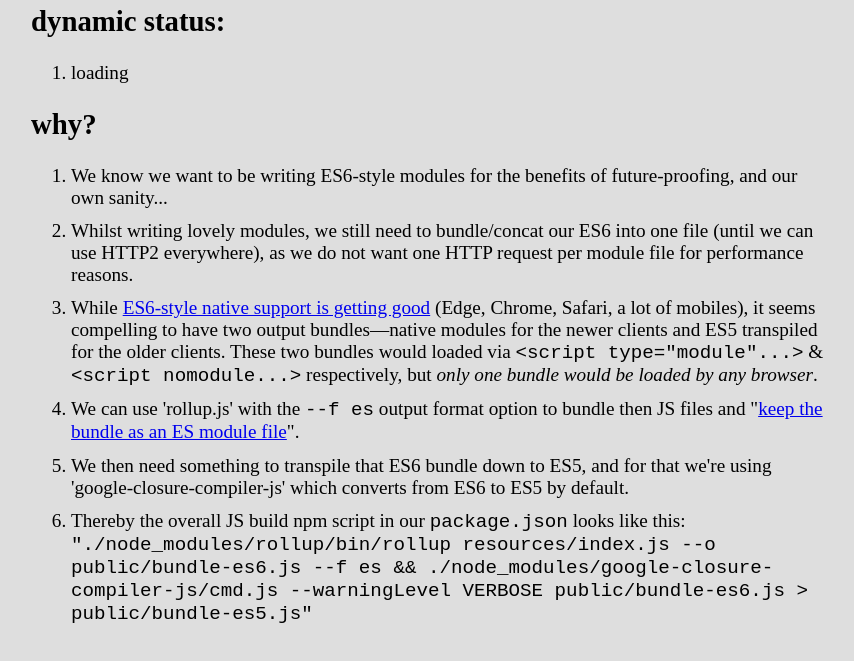
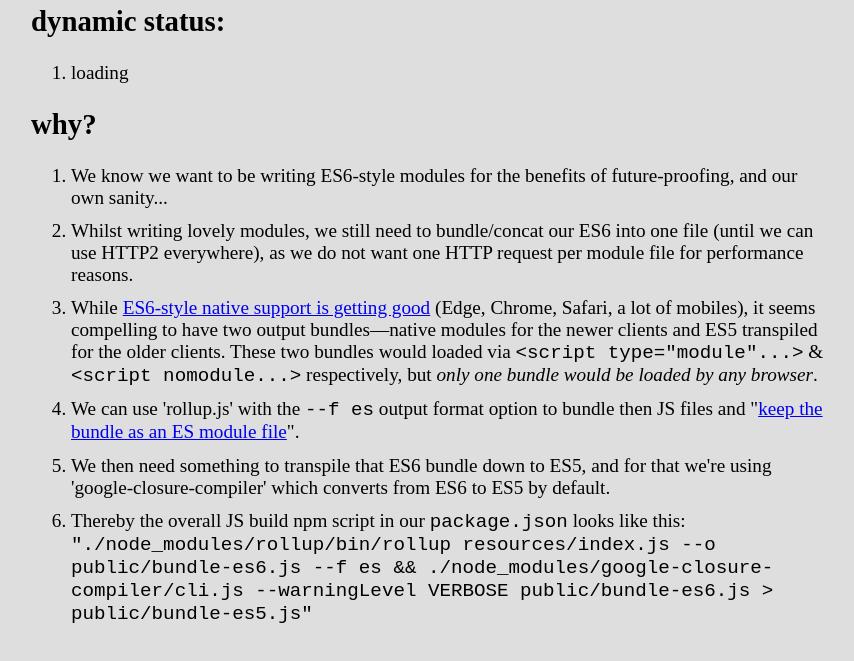
Before and after one commit to jpw/testing-rollup, a website: page public/index.html in a window 1280 px wide. Shown: the part 103-764 px from the top of the page, without its empty margins (209-1063 px from the left). Drawn offline with Linux system fonts and the light colour scheme.

Commit message:
node 10+, updates closure compiler

```diff
--- a/package.json
+++ b/package.json
@@ -4,13 +4,13 @@
   "description": "test using rollup to create ES5 & 6 bundles",
   "main": "app.js",
   "scripts": {
-    "build-js": "./node_modules/rollup/bin/rollup resources/index.js --o public/js/bundle-es6.js --f es && ./node_modules/google-closure-compiler-js/cmd.js public/js/bundle-es6.js > public/js/bundle-es5.js"
+    "build-js": "./node_modules/rollup/bin/rollup resources/index.js --o public/js/bundle-es6.js --f es && ./node_modules/google-closure-compiler/cli.js public/js/bundle-es6.js > public/js/bundle-es5.js"
   },
   "author": "",
   "license": "ISC",
   "dependencies": {
     "express": "^4.16.2",
-    "google-closure-compiler-js": "^20170910.0.1",
+    "google-closure-compiler": "^20201006.0.0",
     "rollup": "^0.51.8"
   }
 }
--- a/public/index.html
+++ b/public/index.html
@@ -39,8 +39,8 @@
 				<code>&#x3C;script type=&#x22;module&#x22;...&#x3E;</code> & <code>&#x3C;script nomodule...&#x3E;</code> respectively, but <em>only one bundle would be loaded by any browser</em>.</li>
 			<li>We can use 'rollup.js' with the <code> --f es</code> output format option to bundle then JS files and
 				"<a href="https://rollupjs.org/#file-o-output-file-">keep the bundle as an ES module file</a>".</li>
-			<li>We then need something to transpile that ES6 bundle down to ES5, and for that we're using 'google-closure-compiler-js' which converts from ES6 to ES5 by default.</li>
-			<li>Thereby the overall JS build npm script in our <code>package.json</code> looks like this: <code>"./node_modules/rollup/bin/rollup resources/index.js --o public/bundle-es6.js --f es && ./node_modules/google-closure-compiler-js/cmd.js --warningLevel VERBOSE public/bundle-es6.js > public/bundle-es5.js"</code>
+			<li>We then need something to transpile that ES6 bundle down to ES5, and for that we're using 'google-closure-compiler' which converts from ES6 to ES5 by default.</li>
+			<li>Thereby the overall JS build npm script in our <code>package.json</code> looks like this: <code>"./node_modules/rollup/bin/rollup resources/index.js --o public/bundle-es6.js --f es && ./node_modules/google-closure-compiler/cli.js --warningLevel VERBOSE public/bundle-es6.js > public/bundle-es5.js"</code>
 		</ol>
 	</main>
 </body>
```
Also changed, not shown: README.md, 2 other files.
